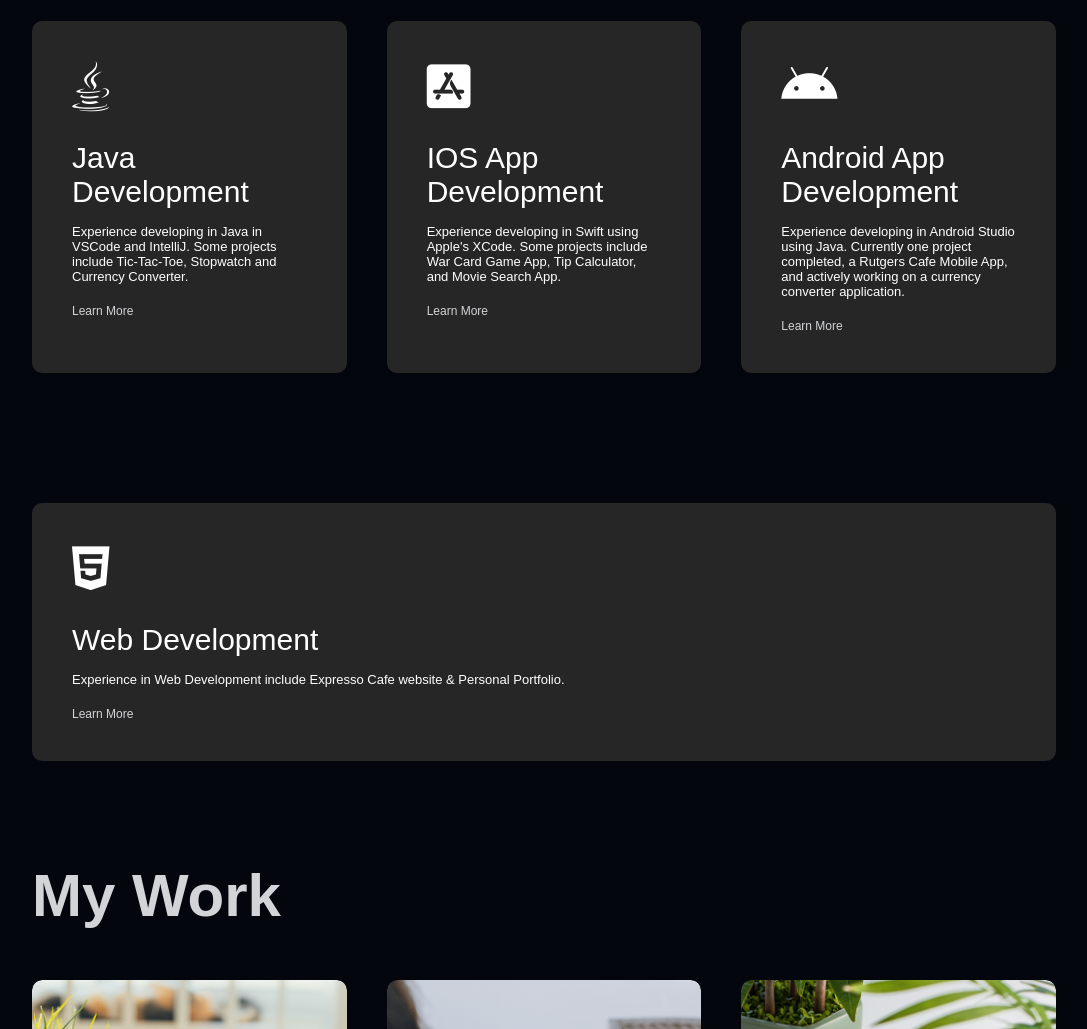
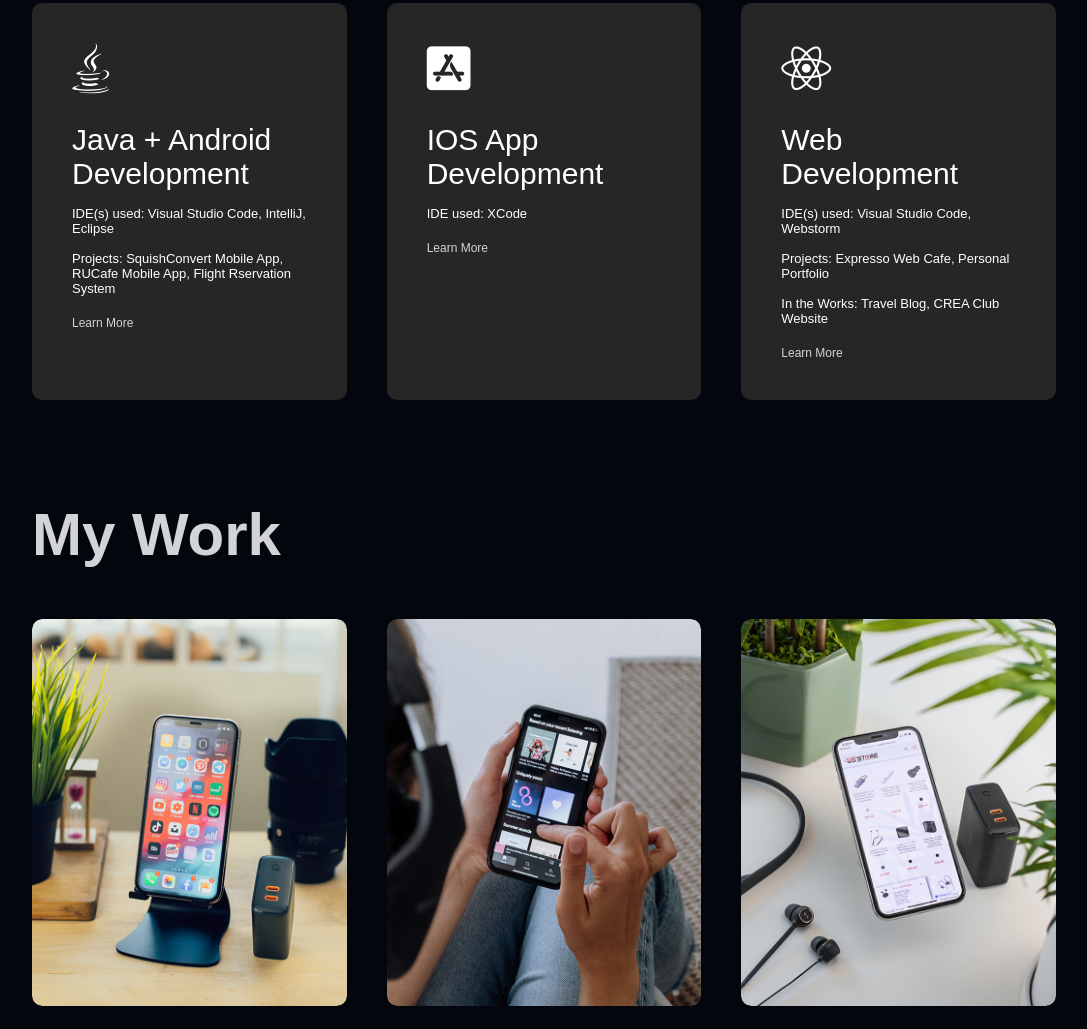
Before and after one commit to RyanElizondo/RyanResume.github.io, a plain HTML site: page index.html in a window 1280 px wide. Shown: the part 1838-2867 px from the top of the page, without its empty margins (96-1183 px from the left). Drawn offline with Linux system fonts and the light colour scheme.

Commit message:
fixed services and updated text

```diff
--- a/index.html
+++ b/index.html
@@ -79,26 +79,26 @@
                             <p class = "tab-links" onclick="opentab('experience')">Experience</p>  <!-- onclick is a JavaScript function that will be used later -->
                             <p class = "tab-links" onclick="opentab('education')">Education</p>
                         </div>
-                        <div class="tab-contents active-tab" id="skills"> <!-- active-tab is a class in CSS. Allows you to later knwo which tab is clicked -->
+                        <div class="tab-contents active-tab" id="skills"> <!-- active-tab is a class in CSS. Allows you to later know which tab is clicked -->
                             <ul>
-                                <li><span>Programming Languages</span><br>Java, Swift, HTML, CSS, JavaScript, MATLAB, RISCV</li>
-                                <li><span>Software</span><br>VSCode, IntelliJ, Xcode, Android Studio, SolidWorks, AutoDesk Applications (AutoCad, Inventor, Revit), <br> GitHub, EasyEDA</li>
+                                <li><span>Programming Languages</span><br>Java, JavaScript, HTML, CSS, SQL, Python, C++, Swift, RISC V</li>
+                                <li><span>Software</span><br>Visual Studio Code, Android Studio, IntelliJ, MySQL, Postman, Netlify, Github, Sanity, Ubuntu, Tomcat, React, EasyEDA, Solidworks</li>
                                 <li><span>Spoken Languages</span><br>English (Fluent), Spanish (Fluent)</li>
                             </ul>
                         </div>
                         <div class="tab-contents" id = "experience"> <!--ids will be used to determine what tabe is clicked-->
                             <ul>
-                                <li><span>Aug 2023 - Present</span> <br>Resident Assitant for Rutgers Res Life</li>
+                                <li><span>Aug 2023 - May 2024</span> <br>Resident Assistant</li>
                                 <li><span>May 2023 - Aug 2023</span><br>IT intern at Bergen New Bridge Medical Center</li>
-                                <li><span>Sept 2022 - Present</span><br>Student Employee at Nielson Dining Hall</li>
-                                <li><span>Jan 2021 - Aug 2022</span><br>Data Entry Specialist at Bergen New Bridge Medical Center</li>
+                                <li><span>Sept 2022 - April 2024</span><br>Rutgers Dining Services Student Employee</li>
+                                <li><span>Jan 2021 - Aug 2021</span><br>Data Entry Specialist at Bergen New Bridge Medical Center</li>
                             </ul>
                         </div>
                         <div class="tab-contents" id = "education">
                             <ul>
-                                <li><span>2021 - Current</span><br>Rutgers University - New Brunswick Campus <br><br> B.S. in Electrical and Computer Engineering <br> Minor in Computer Science</li>
-                                <li><span>2020 - 2021</span><br>Bergen Community College <br><br> A.S. in Engineering Sciences</li>
-                                <li><span>2019 - 2020</span><br>Thomas Jefferson University</li>
+                                <li><span>2021 - Current</span><br>Rutgers University - New Brunswick Campus <br><br> B.S. in Electrical and Computer Engineering with a minor in Computer Science
+                                <br> <br> GPA: 3.23/4.0</li>
+                                <li><span>2020 - 2021</span><br>Bergen Community College <br><br> A.S. in Engineering Sciences<br><br> GPA: 3.19/4.0</li>
                             </ul>
                         </div>
                 </div>
@@ -113,38 +113,24 @@
             <div class="services-list">
                 <div>
                     <i class="fa-brands fa-java"></i> <!-- Font Awesome icons -->
-                    <h2>Java Development</h2>
-                    <p>Experience developing in Java in VSCode and IntelliJ. Some projects include Tic-Tac-Toe, Stopwatch and Currency Converter.</p>
+                    <h2>Java + Android  Development</h2>
+                    <p>IDE(s) used: Visual Studio Code, IntelliJ, Eclipse <br><br>Projects: SquishConvert Mobile App, RUCafe Mobile App, Flight Rservation System</p>
                     <a href="https://github.com/RyanElizondo?tab=repositories&q=&type=&language=java&sort=" target = "_blank">Learn More</a>
                 </div>
                 <div>
                     <i class="fa-brands fa-app-store-ios"></i>
                     <h2>IOS App Development</h2>
-                    <p>Experience developing in Swift using Apple's XCode. Some projects include War Card Game App, Tip Calculator, and Movie Search App.</p>
+                    <p>IDE used: XCode</p>
                     <a href="https://github.com/RyanElizondo?tab=repositories&q=&type=&language=swift&sort=" target = "_blank">Learn More</a>
                 </div>
                 <div>
-                    <i class="fa-brands fa-android"></i>
-                    <h2>Android App Development</h2>
-                    <p>Experience developing in Android Studio using Java. Currently one project completed, a Rutgers Cafe Mobile App, and actively working on a currency converter application.</p>
-                    <a href="https://github.com/RyanElizondo?tab=repositories&q=&type=&language=java&sort=" target = "_blank">Learn More</a>
+                    <i class="fa-brands fa-react"></i>
+                    <h2>Web Development</h2>
+                    <p>IDE(s) used: Visual Studio Code, Webstorm<br><br>Projects: Expresso Web Cafe, Personal Portfolio <br><br> In the Works: Travel Blog, CREA Club Website</p>
+                    <a href="dshjshjdhsj" target = "_blank">Learn More</a>
                 </div>
             </div>
         </div>
-    </div>
-
-    <div id = "services2">
-        <div class="container">
-            <div class="services-list">
-                <div>
-                    <i class="fa-brands fa-html5"></i>
-                    <h2>Web Development</h2>
-                    <p>Experience in Web Development include Expresso Cafe website & Personal Portfolio.</p>
-                    <a href="https://github.com/RyanElizondo?tab=repositories&q=&type=&language=javascript&sort=" target = "_blank">Learn More</a>
-                </div>
-            </div>
-        </div>
-
     </div>
 
     <!---------Portfolio Section--------->
@@ -163,8 +149,8 @@
                 <div class="work">
                     <img src="images/work-2.png">
                     <div class="layer">
-                        <h3>Rutgers Cafe App</h3>
-                        <p>Developed in Android Studio and programmed in Java, this was a class project where my partner an I had to work together to create a mobile app for a Rutgers Cafe.</p>
+                        <h3>Autonomous Parking Lot Navigation for Self Driving Model Car</h3>
+                        <p></p>
                         <a href="https://github.com/RyanElizondo?tab=repositories" target="_blank"><i class="fa-solid fa-link"></i></a>
                     </div>
                 </div>
--- a/style.css
+++ b/style.css
@@ -271,53 +271,6 @@ nav ul li a:hover::after{ /* sets width of red underlining once hovering */
     transform: translateY(-10px);
 }
 
-#services2{
-    padding: 30px 0;
-}
-
-.services-list{
-    display: grid; /* sets up grid */
-    grid-template-columns: repeat(auto-fit, minmax(250px, 1fr)); /* sets up grid columns */
-    grid-gap: 40px; /* sets space between grid columns */
-    margin-top: 50px;
-}
-
-.services-list div{
-    background: #262626;
-    padding: 40px;
-    font-size: 13px;
-    font-weight: 300;
-    border-radius: 10px;
-
-    transition: background 0.5s, transform 0.5s;
-}
-
-.services-list div i{
-    font-size: 50px;
-    margin-bottom: 30px;
-}
-
-.services-list div h2{
-    font-size: 30px;
-    font-weight: 500;
-    margin-bottom: 15px;
-}
-
-.services-list div a{
-    text-decoration: none;
-    color: #D3D4D7;
-    font-size: 12px;
-    margin-top: 20px;
-    display: inline-block;
-}
-
-.services-list div:hover{
-    background: #3E8DE3;
-    transform: translateY(-10px);
-}
-
-
-
 /*Portfolio Section*/
 #portfolio{
     padding: 50px 0;
```
